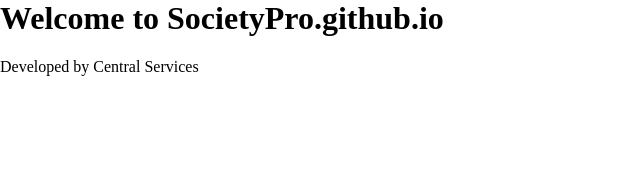
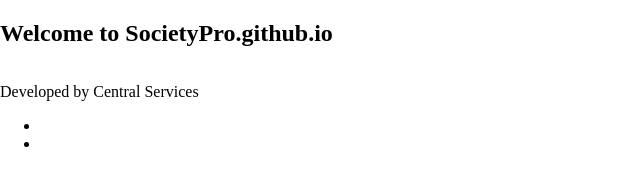
Before and after one commit to SocietyPro/SocietyPro.github.io, a plain HTML site: page index.html in a window 1280 px wide. Shown: the whole page, without its empty margins (0-640 px from the left). Drawn offline with Linux system fonts and the light colour scheme.

Commit message:
Add first links

```diff
--- /dev/null
+++ b/assets/societypro.css
@@ -0,0 +1,3 @@
+#content{
+  overflow-y: scroll;
+}
--- a/index.html
+++ b/index.html
@@ -1,11 +1,23 @@
 <DOCTYPE html>
 <html>
 <head>
-<title>SocietyPRO</title>
+<title>SocietyＰＲＯ</title>
 <link href="/assets/angular-material-layout.css" rel="stylesheet">
+<link href="/assets/societypro.css" rel="stylesheet">
 </head>
-<body layout-fill>
-<h1>Welcome to SocietyPro.github.io</h1>
-<p>Developed by Central Services</p>
+<body layout-fill layout="vertical">
+  <nav>
+    <h1>Welcome to SocietyPro.github.io</h1>
+  </nav>
+  <section id="content" flex>
+    <p>Developed by Central Services</p>
+    <ul>
+      <li>
+        <a href="https://github.com/SocietyPro/docs/wiki"> </a>
+      </li>
+      <li>
+        <a href="https://github.com/SocietyPro/playbook"> </a>
+      </li>
+    </ul>
 </body>
 </html>
```
